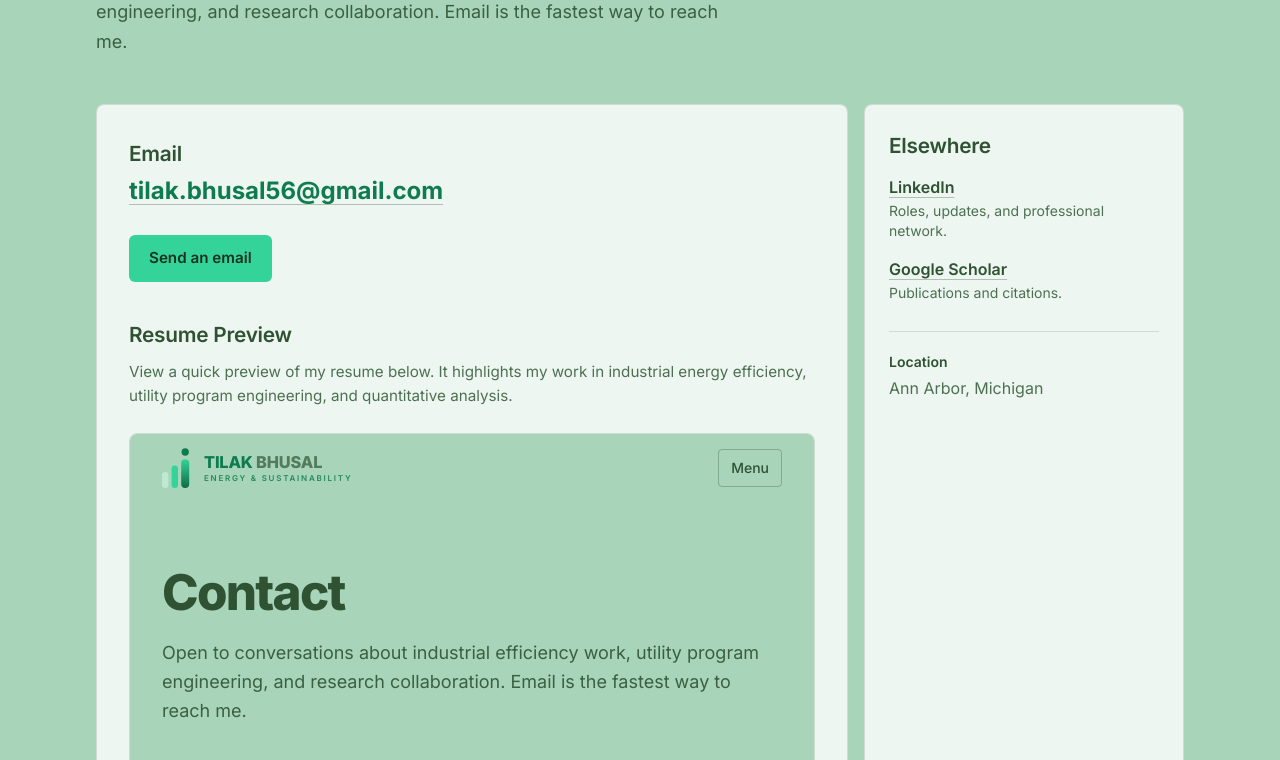
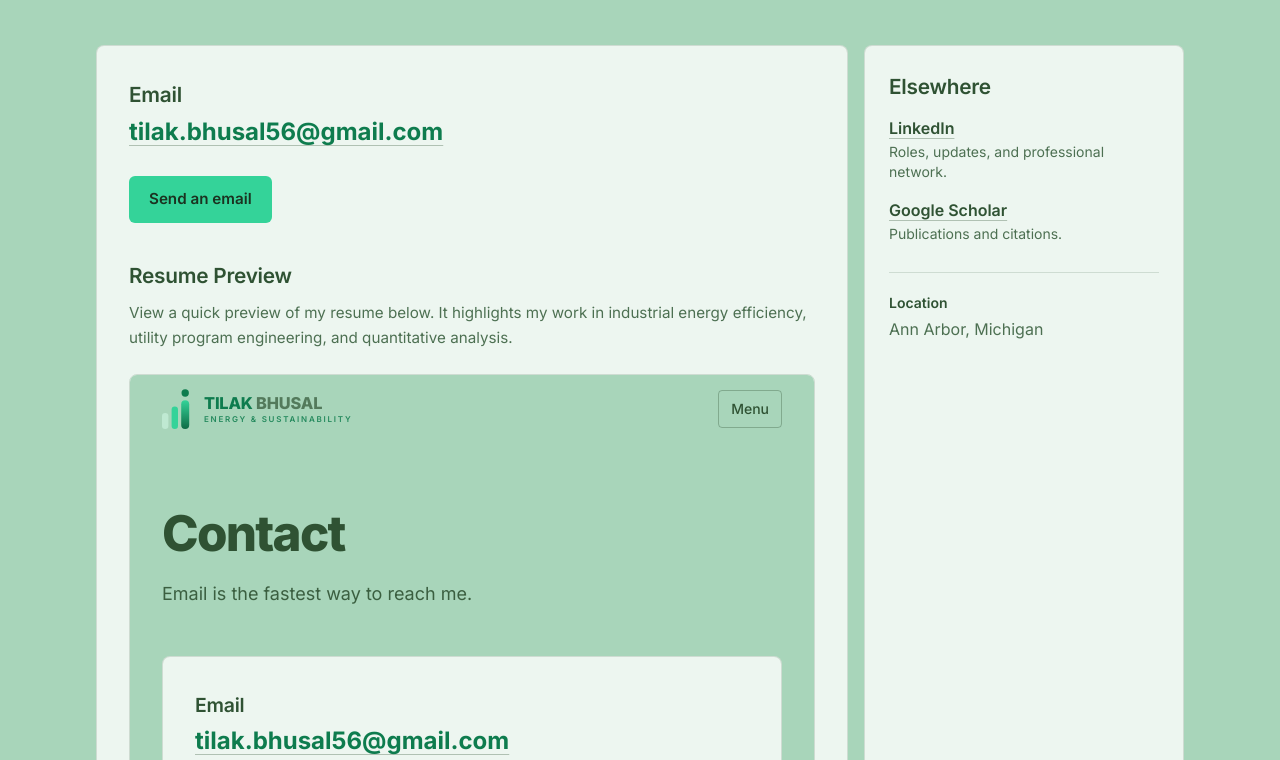
Before and after one commit to tilakbhusal/stellar-sphere, an Astro site: page /contact in a window 1280 px wide. Shown: the part 255-1015 px from the top of the page. Built offline with nearby package versions, Linux system fonts and the light colour scheme; Astro itself is replaced by a stand-in of ours.

Commit message:
Simplify contact section text
Removed redundant text about industrial efficiency work and utility program engineering.

```diff
--- a/src/pages/contact.astro
+++ b/src/pages/contact.astro
@@ -10,8 +10,7 @@ import { site } from "../data/site";
   <section class="mx-auto max-w-6xl px-5 pt-10 sm:px-8 sm:pt-16">
     <h1 class="text-display font-extrabold">Contact</h1>
     <p class="mt-5 max-w-[56ch] text-lg leading-relaxed text-forest/90">
-      Open to conversations about industrial efficiency work, utility program engineering, and
-      research collaboration. Email is the fastest way to reach me.
+    Email is the fastest way to reach me.
     </p>
   </section>
 
```
